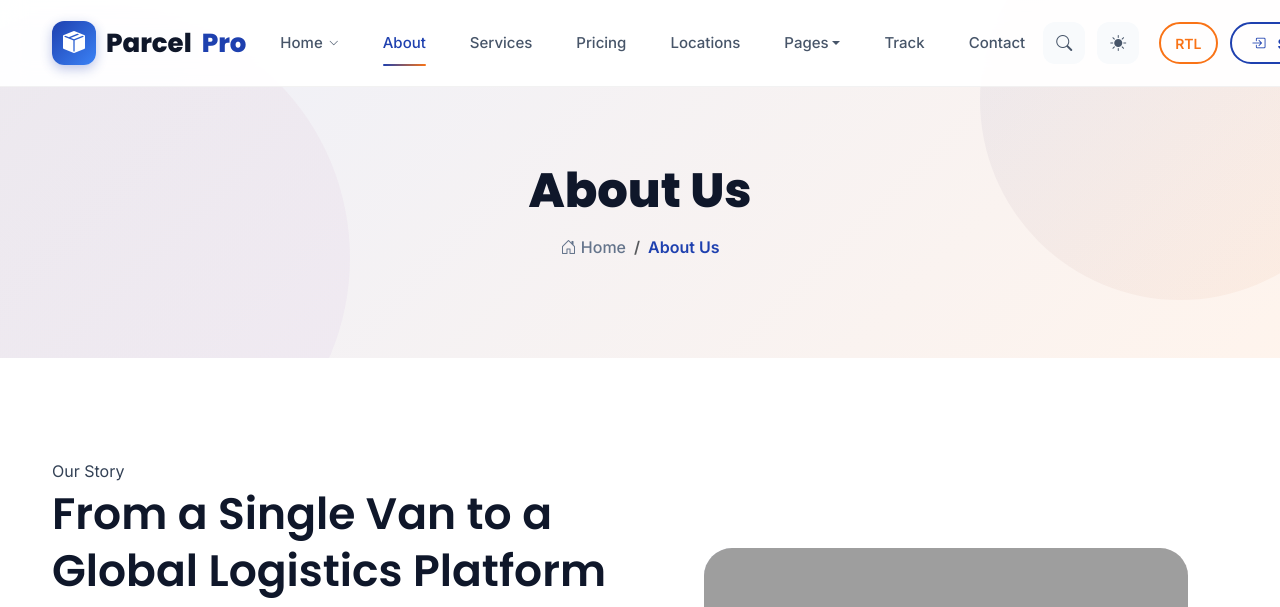
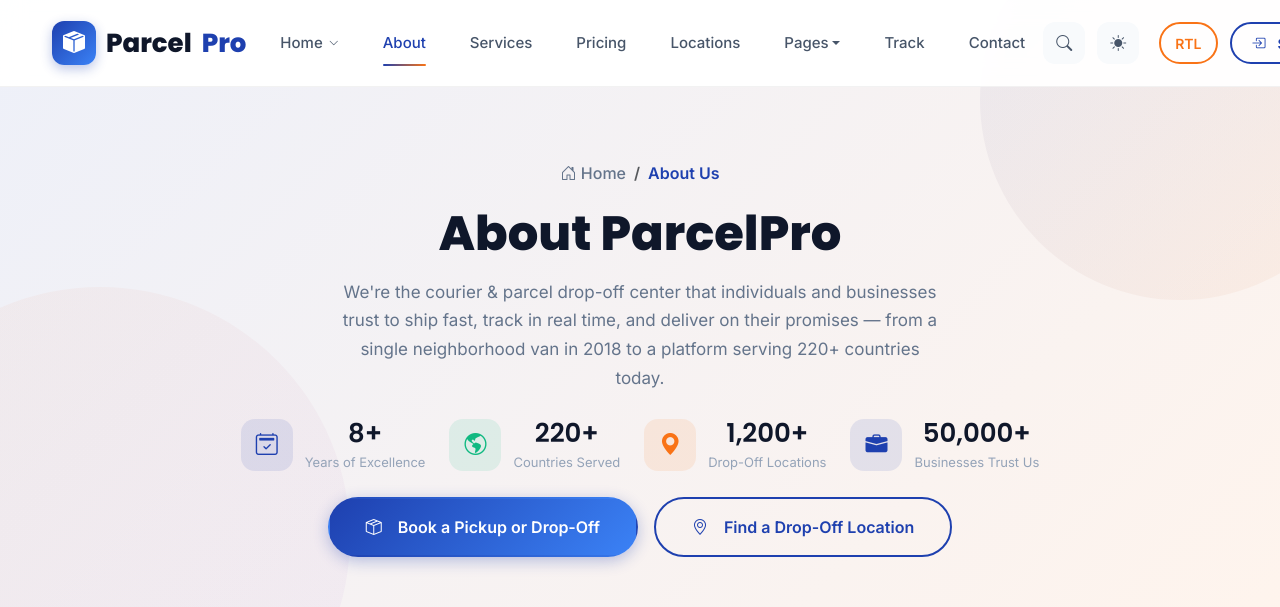
Before and after one commit to Chandru04-bit/ParcelPro, a website: page about.html in a window 1280 px wide. Shown: the top 607 px of the page. Drawn offline with nearby package versions, Linux system fonts and the light colour scheme; grey boxes are pictures that could not be loaded.

Commit message:
Enhance About page hero with purpose, key benefits, and primary CTA

```diff
--- a/about.html
+++ b/about.html
@@ -404,14 +404,39 @@
 
 <section class="page-header">
   <div class="container">
-    <div class="text-center" data-aos="fade-up">
-      <h1>About Us</h1>
+    <div class="page-header-content text-center" data-aos="fade-up">
       <nav aria-label="breadcrumb">
         <ol class="breadcrumb justify-content-center">
           <li class="breadcrumb-item"><a href="index.html"><i class="bi bi-house-door"></i> Home</a></li>
           <li class="breadcrumb-item active" aria-current="page">About Us</li>
         </ol>
       </nav>
+      <h1>About ParcelPro</h1>
+      <p>We're the courier &amp; parcel drop-off center that individuals and businesses trust to ship fast, track in real time, and deliver on their promises — from a single neighborhood van in 2018 to a platform serving 220+ countries today.</p>
+
+      <div class="d-flex flex-wrap justify-content-center gap-4 mt-4 mb-4">
+        <div class="hero-stat">
+          <div class="hero-stat-icon blue"><i class="bi bi-calendar2-check"></i></div>
+          <div><h4>8+</h4><p>Years of Excellence</p></div>
+        </div>
+        <div class="hero-stat">
+          <div class="hero-stat-icon green"><i class="bi bi-globe-americas"></i></div>
+          <div><h4>220+</h4><p>Countries Served</p></div>
+        </div>
+        <div class="hero-stat">
+          <div class="hero-stat-icon orange"><i class="bi bi-geo-alt-fill"></i></div>
+          <div><h4>1,200+</h4><p>Drop-Off Locations</p></div>
+        </div>
+        <div class="hero-stat">
+          <div class="hero-stat-icon blue"><i class="bi bi-briefcase-fill"></i></div>
+          <div><h4>50,000+</h4><p>Businesses Trust Us</p></div>
+        </div>
+      </div>
+
+      <div class="d-flex flex-wrap justify-content-center gap-3">
+        <a href="booking.html" class="btn btn-primary btn-lg"><i class="bi bi-box-seam me-2"></i>Book a Pickup or Drop-Off</a>
+        <a href="locations.html" class="btn btn-outline-primary btn-lg"><i class="bi bi-geo-alt me-2"></i>Find a Drop-Off Location</a>
+      </div>
     </div>
   </div>
 </section>
--- a/assets/css/style.css
+++ b/assets/css/style.css
@@ -1367,6 +1367,15 @@ img { max-width: 100%; height: auto; display: block; }
   font-size: 17px;
   color: var(--gray-600);
 }
+.page-header .hero-stats,
+.page-header .hero-stat { max-width: none; }
+.page-header .hero-stat p {
+  text-align: left;
+  max-width: none;
+  margin: 0;
+  font-size: 13px;
+  color: var(--gray-500);
+}
 
 /* ========== Counters ========== */
 .counter-number {
```
